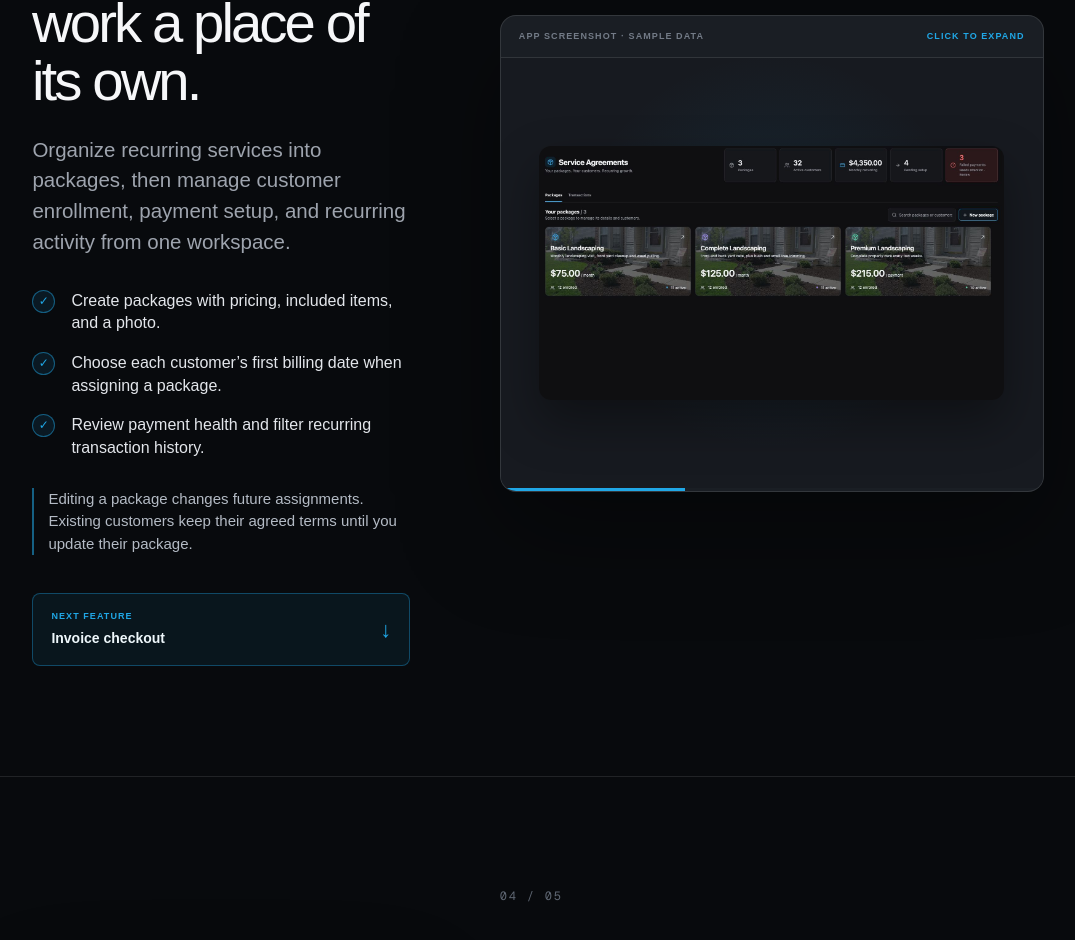
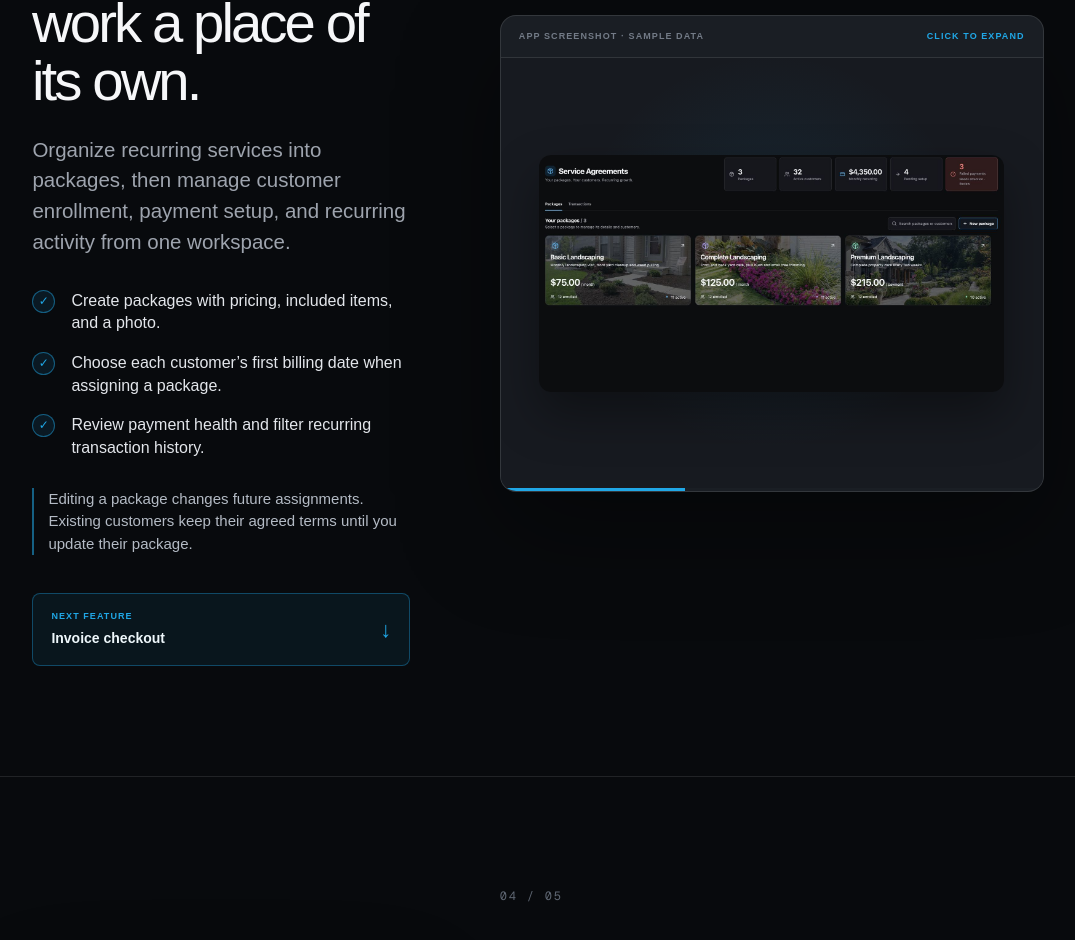
Before and after one commit to paulcarr27/feature-update-site, a Next.js app: page / in a window 1280 px wide. Shown: the part 3123-4063 px from the top of the page, without its empty margins (70-1145 px from the left). Built offline with nearby package versions, Linux system fonts and the light colour scheme.

Commit message:
Use distinct Opus subscription package photos

```diff
--- a/app/page.tsx
+++ b/app/page.tsx
@@ -58,7 +58,7 @@ const features: Feature[] = [
       "Choose each customer’s first billing date when assigning a package.",
       "Review payment health and filter recurring transaction history."
     ],
-    "image": "/features/september-subscriptions-photos-app.jpg",
+    "image": "/features/september-subscriptions-opus-app.jpg",
     "alt": "Actual Service Agreements screen showing subscription packages and sample payment-health statistics",
     "side": "right",
     "note": "Editing a package changes future assignments. Existing customers keep their agreed terms until you update their package."
```
Also changed, not shown: public/features/september-subscriptions-opus-app.jpg (added), 1 other file (tests, documents, lock files or other folders).
